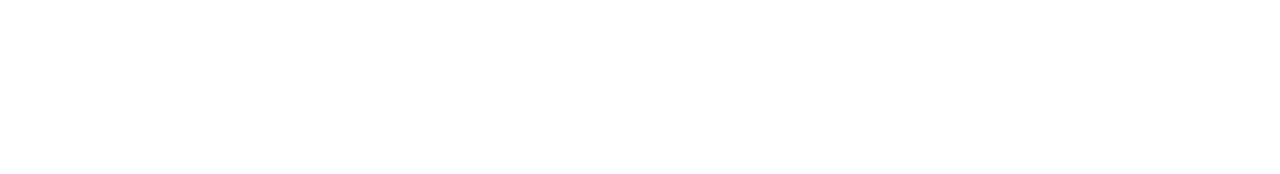
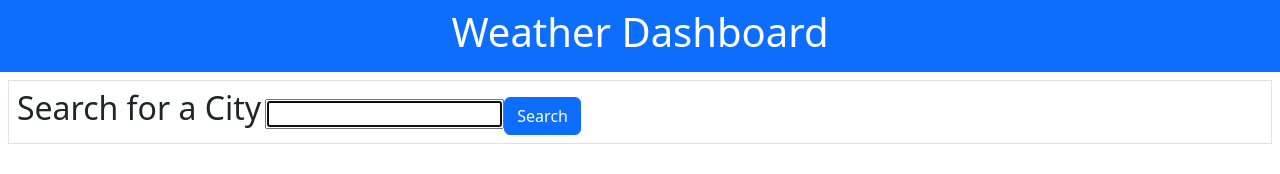
Before and after one commit to jessica-calderon/weather-dashboard, a plain HTML site: page index.html in a window 1280 px wide. Drawn offline with nearby package versions, Linux system fonts and the light colour scheme.

Commit message:
initial html set up

```diff
--- a/index.html
+++ b/index.html
@@ -4,10 +4,33 @@
     <meta charset="UTF-8">
     <meta http-equiv="X-UA-Compatible" content="IE=edge">
     <meta name="viewport" content="width=device-width, initial-scale=1.0">
+    <!-- CSS only -->
+    <link href="https://cdn.jsdelivr.net/npm/bootstrap@5.2.0-beta1/dist/css/bootstrap.min.css" rel="stylesheet">
     <link rel="stylesheet" href="./assets/css/style.css">
     <title>Weather Dashboard</title>
 </head>
 <body>
+    <header class="text-white text-center p-2 bg-primary">
+        <h1>Weather Dashboard</h1>
+    </header>
+    <main class="container-fluid">
+        <!-- city search -->
+        <div class="row">
+            <div class="search-column col-12 col-md p-2">
+            <form id="city-search-form" class="border p-2">
+                <label for="search" id="search">
+            <h2>Search for a City</h2>
+                </label>
+                <input type="search" id="city" class="form-input" autofocus="true"/><button type="submit" class="btn btn-primary">Search</button>
+            </form>
+        </div>
+        <div>
+            <!-- Results -->
+        </div>
+        <div>
+            <!-- five day forecast -->
+        </div>
+    </main>
 
     <script src="./assets/js/index.js"></script>
 </body>
```
